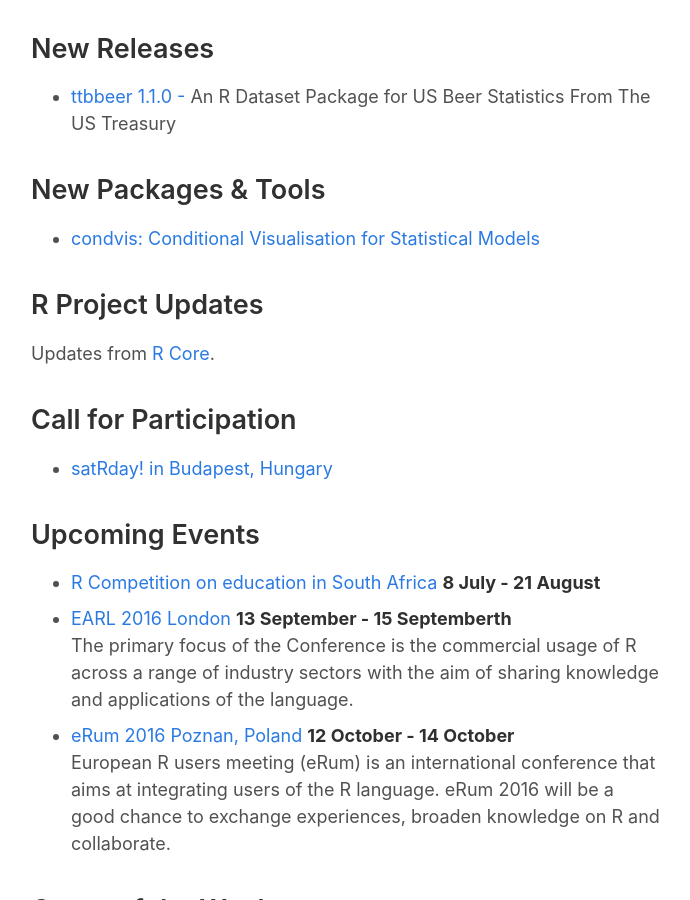
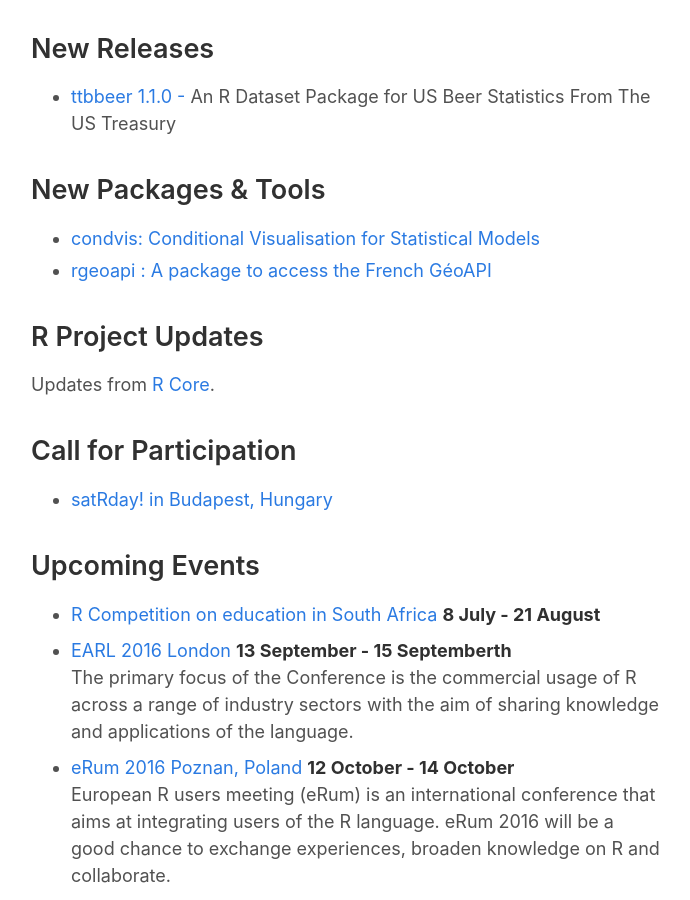
Before and after one commit to rweekly/rweekly.org, a Jekyll site: the page built from draft.md, in a window 1280 px wide and 900 px high, scrolled down 882 px. Shown: the whole window, without its empty margins (294-984 px from the left). Built offline with Jekyll 4.4.1, drawn with Linux system fonts in a browser that asks for light colours; comment, search, counter and statistics services are not loaded.

Commit message:
Add a link to a package

```diff
--- a/draft.md
+++ b/draft.md
@@ -47,7 +47,7 @@
 ## New Packages & Tools
 
 - [condvis: Conditional Visualisation for Statistical Models](https://github.com/markajoc/condvis)
-
+- [rgeoapi : A package to access the French GéoAPI](https://github.com/ColinFay/rgeoapi)
 
 ## R Project Updates
 
```
